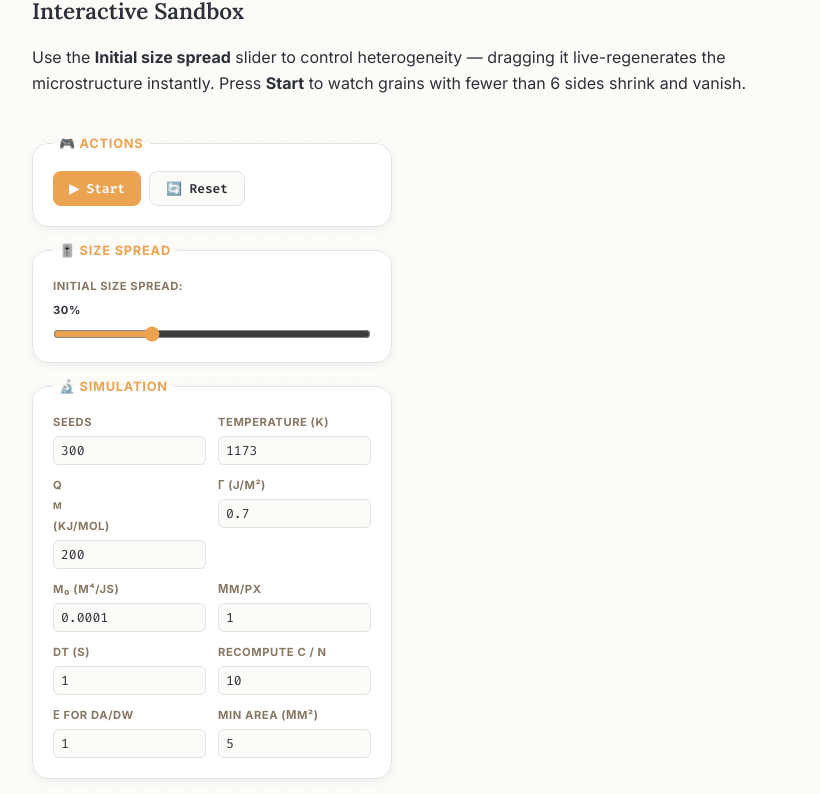
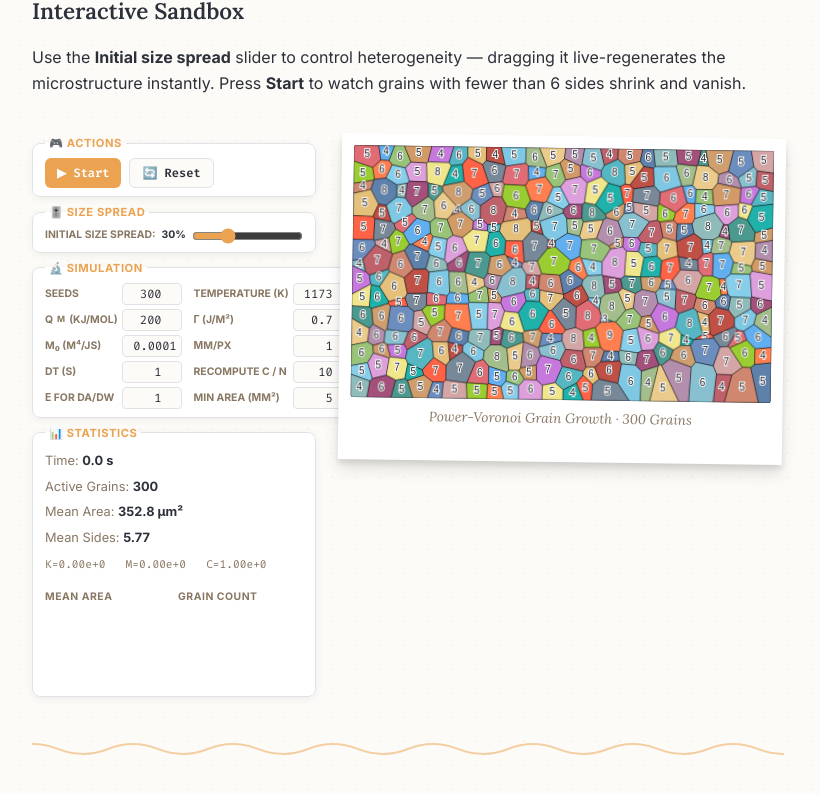
Before and after one commit to premiumstoic/MAT206, a Next.js app: page /recit7 in a window 1280 px wide. Shown: the part 2055-2849 px from the top of the page, without its empty margins (232-1052 px from the left). Built offline with nearby package versions, Linux system fonts and the light colour scheme.

Commit message:
Fix UI alignment for Recit 7: Make controls compact and canvas side-by-side

```diff
--- a/app/recit7/Simulation.js
+++ b/app/recit7/Simulation.js
@@ -486,18 +486,18 @@ export default function PowerVoronoiSimulation() {
   }, [doInit]);
 
   // ── Styles ──────────────────────────────────────────────────────────
-  const fieldStyle = { border: "1px solid var(--color-pencil)", borderRadius: "var(--radius-md)", padding: "1.25rem", background: "white", boxShadow: "var(--shadow-soft)", marginBottom: "1rem" };
-  const legendStyle = { font: "700 0.8rem var(--font-sans)", color: "var(--color-amber)", padding: "0 6px", textTransform: "uppercase", letterSpacing: "0.06em" };
-  const ctrlGrid = { display: "grid", gridTemplateColumns: "repeat(2, 1fr)", gap: "0.75rem" };
-  const lblStyle = { display: "flex", flexDirection: "column", gap: 4, fontSize: "0.7rem", fontWeight: 700, color: "var(--color-secondary)", textTransform: "uppercase", letterSpacing: "0.05em" };
-  const inputStyle = { fontFamily: "var(--font-mono)", fontSize: "0.82rem", padding: "5px 7px", border: "1px solid var(--color-pencil)", borderRadius: 6, background: "var(--color-cream)", color: "var(--color-charcoal)", width: "100%" };
-  const btnStyle = { fontFamily: "var(--font-mono)", fontSize: "0.8rem", fontWeight: 700, padding: "8px 16px", borderRadius: 8, border: "none", cursor: "pointer", transition: "all 0.2s" };
+  const fieldStyle = { border: "1px solid var(--color-pencil)", borderRadius: "var(--radius-sm)", padding: "0.5rem 0.75rem", background: "white", boxShadow: "var(--shadow-soft)", marginBottom: "0.5rem" };
+  const legendStyle = { font: "700 0.7rem var(--font-sans)", color: "var(--color-amber)", padding: "0 4px", textTransform: "uppercase", letterSpacing: "0.05em" };
+  const ctrlGrid = { display: "grid", gridTemplateColumns: "1fr 1fr", columnGap: "0.75rem", rowGap: "0.25rem" };
+  const lblStyle = { display: "flex", flexDirection: "row", alignItems: "center", justifyContent: "space-between", gap: 4, fontSize: "0.65rem", fontWeight: 700, color: "var(--color-secondary)", textTransform: "uppercase", whiteSpace: "nowrap" };
+  const inputStyle = { fontFamily: "var(--font-mono)", fontSize: "0.75rem", padding: "2px 4px", border: "1px solid var(--color-pencil)", borderRadius: 4, background: "var(--color-cream)", color: "var(--color-charcoal)", width: "60px", textAlign: "right" };
+  const btnStyle = { fontFamily: "var(--font-mono)", fontSize: "0.75rem", fontWeight: 700, padding: "6px 12px", borderRadius: 6, border: "none", cursor: "pointer", transition: "all 0.2s" };
 
   return (
-    <div style={{ display: "flex", flexWrap: "wrap", gap: "2rem", alignItems: "flex-start" }}>
+    <div style={{ display: "flex", flexWrap: "wrap", gap: "1.5rem", alignItems: "flex-start" }}>
 
       {/* Controls */}
-      <div style={{ flex: "1 1 300px", minWidth: 280, maxWidth: 360 }}>
+      <div style={{ flex: "1 1 240px", minWidth: 230, maxWidth: 320 }}>
 
         <fieldset style={fieldStyle}>
           <legend style={legendStyle}>🎮 Actions</legend>
@@ -562,7 +562,7 @@ export default function PowerVoronoiSimulation() {
       </div>
 
       {/* Canvas */}
-      <div style={{ flex: "1 1 500px", minWidth: 300, position: "sticky", top: "2rem" }}>
+      <div style={{ flex: "1 1 400px", minWidth: 240, position: "sticky", top: "2rem" }}>
         <div className="polaroid" style={{ margin: 0, width: "100%" }}>
           <div style={{ width: "100%", overflow: "hidden", background: "#1E222A", borderRadius: "2px" }}>
             <canvas ref={canvasRef} style={{ display: "block", width: "100%" }} />
```
